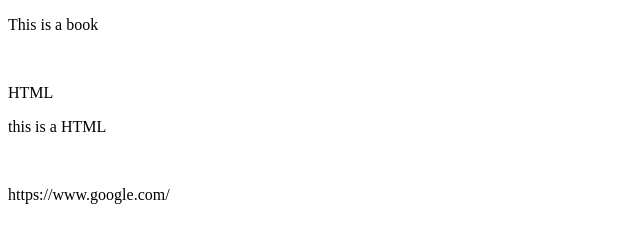
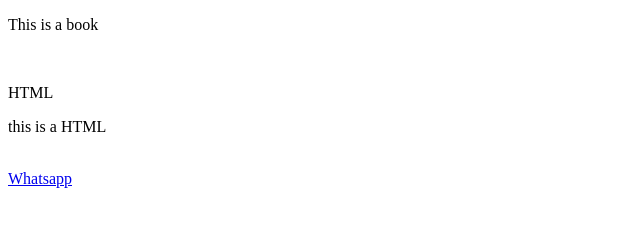
Before and after one commit to sachinyadav7775/apnademo, a plain HTML site: page index.html in a window 1280 px wide. Shown: the whole page, without its empty margins (0-640 px from the left). Drawn offline with Linux system fonts and the light colour scheme.

Commit message:
add new link

```diff
--- a/index.html
+++ b/index.html
@@ -11,6 +11,6 @@
         <p>HTML</p>
         <p>this is a HTML</p>
         <br/>
-        <p>https://www.google.com/</p>
+        <a href="https://www.whatsapp.com/">Whatsapp</a>
     </body>
 </html>
```
